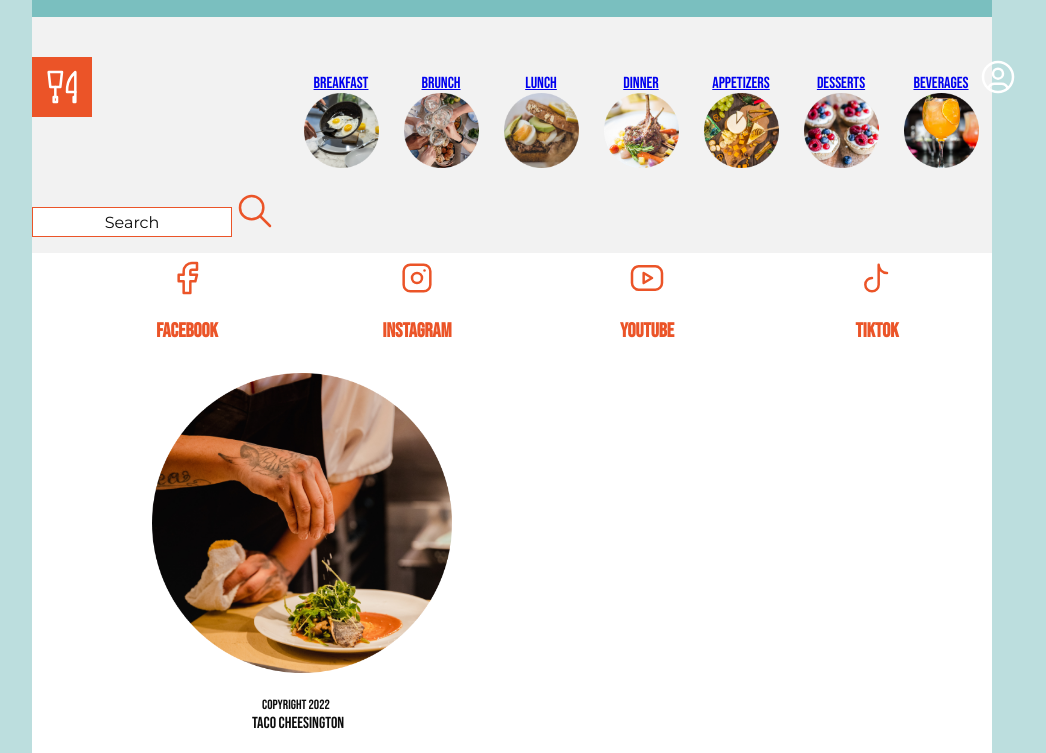
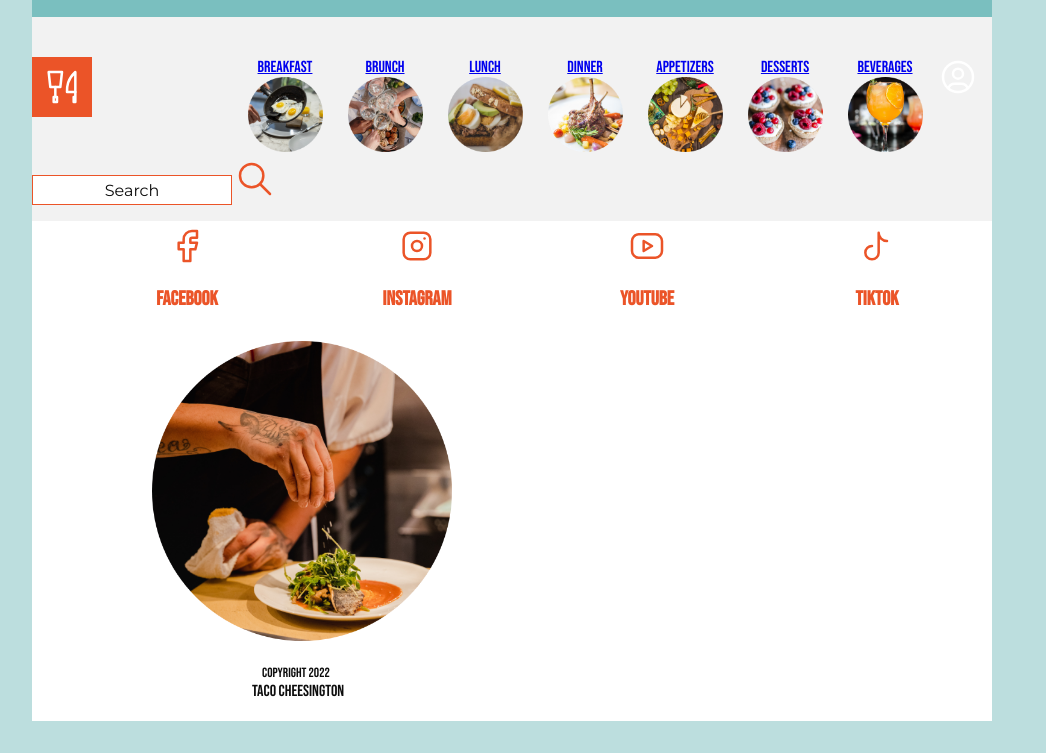
Before and after one commit to KatieMcLaren/Recipes, a plain HTML site: page index.html in a window 1280 px wide. Shown: the part 1517-2270 px from the top of the page, without its empty margins (128-1174 px from the left). After the commit the page ends 2238 px from the top, so only its background shows below. Drawn offline with Linux system fonts and the light colour scheme.

Commit message:
update 6

```diff
--- a/index.html
+++ b/index.html
@@ -235,7 +235,7 @@
                     <li><a href="#Beverages">Beverages</a><img src="beverages.png" alt="Friends cheersing with their drinks"></li>
                 </ul>
             </nav>
-            <svg xmlns="http://www.w3.org/2000/svg" class="icon icon-tabler icon-tabler-user-circle" width="40" height="40" viewBox="0 0 24 24" stroke-width="1.5" stroke="#ffffff" fill="none" stroke-linecap="round" stroke-linejoin="round">
+            <svg xmlns="http://www.w3.org/2000/svg" class="login-icon icon icon-tabler icon-tabler-user-circle" width="40" height="40" viewBox="0 0 24 24" stroke-width="1.5" stroke="#ffffff" fill="none" stroke-linecap="round" stroke-linejoin="round">
                 <path stroke="none" d="M0 0h24v24H0z" fill="none"/>
                 <circle cx="12" cy="12" r="9" />
                 <circle cx="12" cy="10" r="3" />
@@ -247,7 +247,6 @@
                 <circle cx="10" cy="10" r="7" />
                 <line x1="21" y1="21" x2="15" y2="15" />
             </svg>
-        </div>
     </header>
 
     <footer>
--- a/styles.css
+++ b/styles.css
@@ -42,6 +42,11 @@ header{
     background-color: #f2f2f2;
     z-index: 100;
 }
+nav>ul{
+    margin:0;
+    padding:0;
+    width:100%;
+}
 #topnav-gridwrapper {
     display: grid;
     grid-template-columns: 1fr 2fr 1fr;
@@ -53,9 +58,10 @@ header{
     visibility: hidden;
     height:0;
 }
-#nav-menu > li {
-    margin: 0 1rem;
+#nav-menu>li {
+    margin: 0;
     overflow: hidden;
+    padding:0;
 }
 .hamburger-container {
     height: 100%;
@@ -377,11 +383,9 @@ footer>.footer-name{
         grid-auto-rows:auto;
         margin:0;
     }
-
     #nav-menu{
         display: grid;
         grid-template-columns: repeat(7,100px);
-        width:max-content;
     }
     #nav-menu li{
         width:100px;
@@ -390,6 +394,19 @@ footer>.footer-name{
         width:75px;
         height:75px;
     }
+    .fork-logo{
+        grid-column: 1;
+        grid-row: 1;
+    }
+    #nav-menu ul>li{
+        grid-column: 1/3;
+        grid-row: 2;
+    }
+    .login-icon{
+        grid-column: 3;
+        grid-row: 1;
+    }
+
 }
 
 @media (min-width:1200px){
```
Lines whose indentation alone changed are shown as unchanged.
